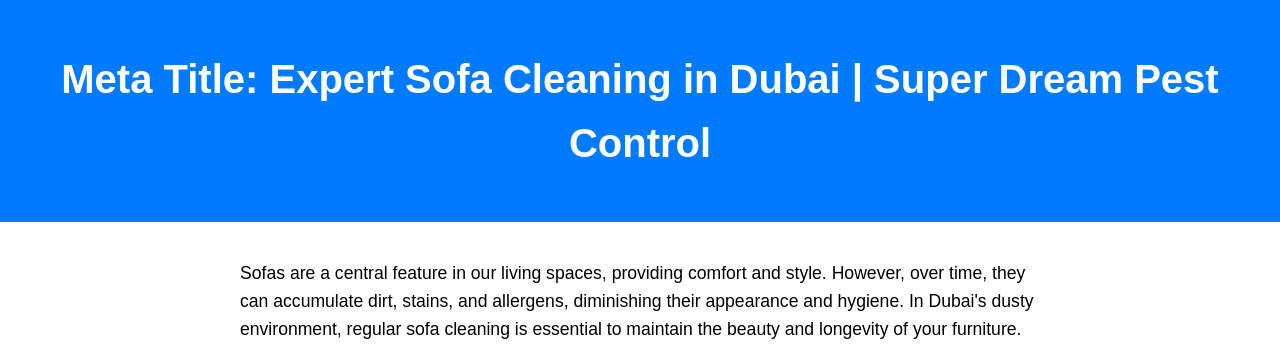
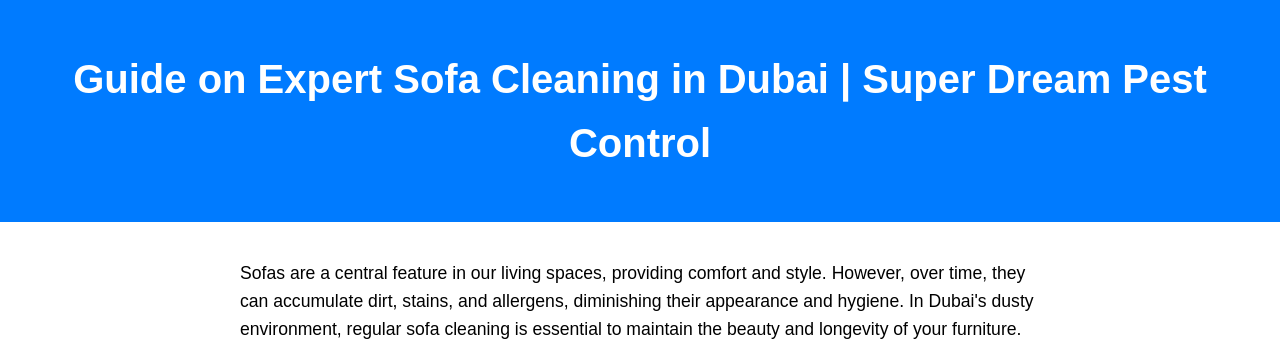
Before and after one commit to imarkwilson/sofacleaning, a plain HTML site: page index.html in a window 1280 px wide. Shown: the top 361 px of the page. Drawn offline with Linux system fonts and the light colour scheme.

Commit message:
Update index.html

```diff
--- a/index.html
+++ b/index.html
@@ -46,7 +46,7 @@
 <body>
 
   <header>
-    <h1> Meta Title: Expert Sofa Cleaning in Dubai | Super Dream Pest Control</h1>
+    <h1> Guide on Expert Sofa Cleaning in Dubai | Super Dream Pest Control</h1>
    </header>
   <main>
 
```
